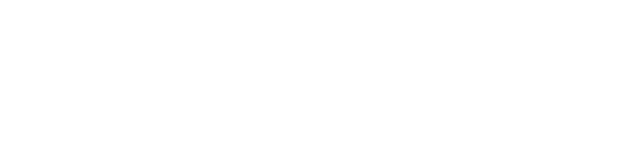
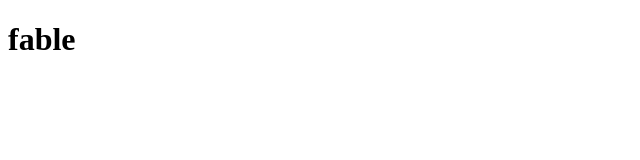
Before and after one commit to Soy-Ismael/fable, a plain HTML site: page dev/index.html in a window 1280 px wide. Shown: the whole page, without its empty margins (0-640 px from the left). Drawn offline with Linux system fonts and the light colour scheme.

Commit message:
Subiendo al repo

```diff
--- a/dev/index.html
+++ b/dev/index.html
@@ -7,6 +7,7 @@
     <link rel="stylesheet" href="css/styles.css">
 </head>
 <body>
+    <h1>fable</h1>
     <script src="js/main.js"></script>
 </body>
 </html>
```
